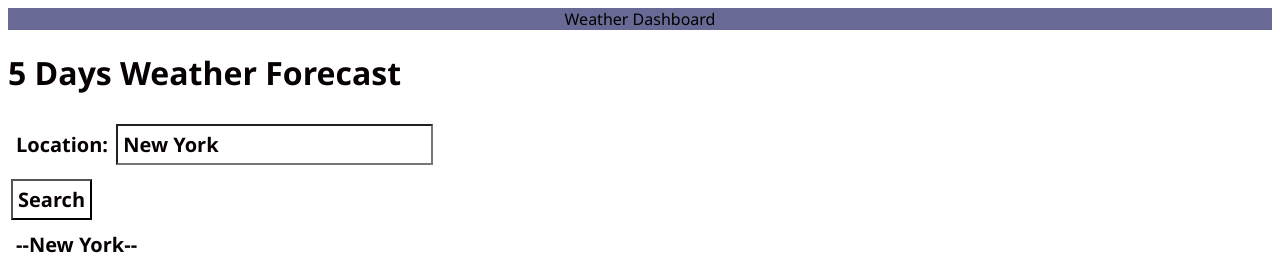
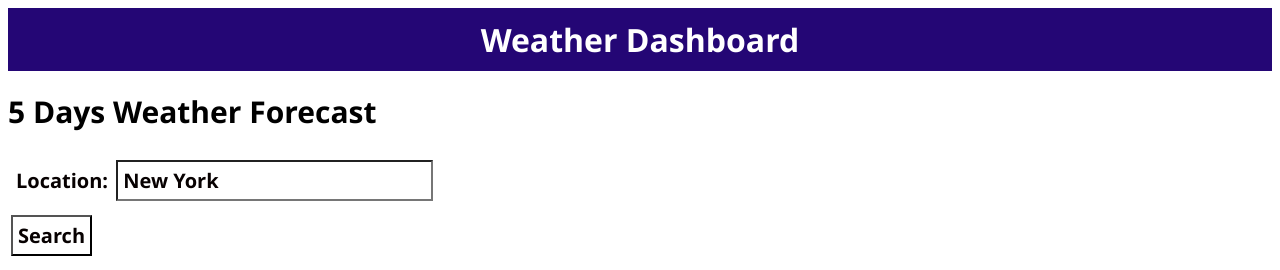
Before and after one commit to briabr/Weather-Dashboard, a plain HTML site: page index.html in a window 1280 px wide. Shown: the top 270 px of the page. Drawn offline with Linux system fonts and the light colour scheme; no server answers.

Commit message:
fixed the header to be similar to the demo

```diff
--- a/style.css
+++ b/style.css
@@ -11,23 +11,20 @@
 font-size:20px;
 font-weight:bold;
 }
+
 #header{
-text-align: center;
-color: black;
-background-color: rgb(105, 105, 149);
+  text-align: center;
+  color: white;
+  font-size: xx-large;
+  font-weight: bold;
+  background-color: rgb(36, 6, 117);
+  padding: 10px;
 }
-
-/* #weather-forecast-container{
-  position: relative;
-  top: 70%;
-  left: 50%;
-  margin-right: -50%;
-  transform: translate(-50%, -50%);
-  height: 300px;
-  width: 800px;
-  border: 5px solid rgba(97, 95, 95, 0.829);
-  border-radius: 10px;
-} */
+#weather-forecast{
+  grid-column: span 5 / span 5;
+  font-size: 30px;
+  color: black;
+}
 
 #iconsContainer{
   position: absolute;
```
